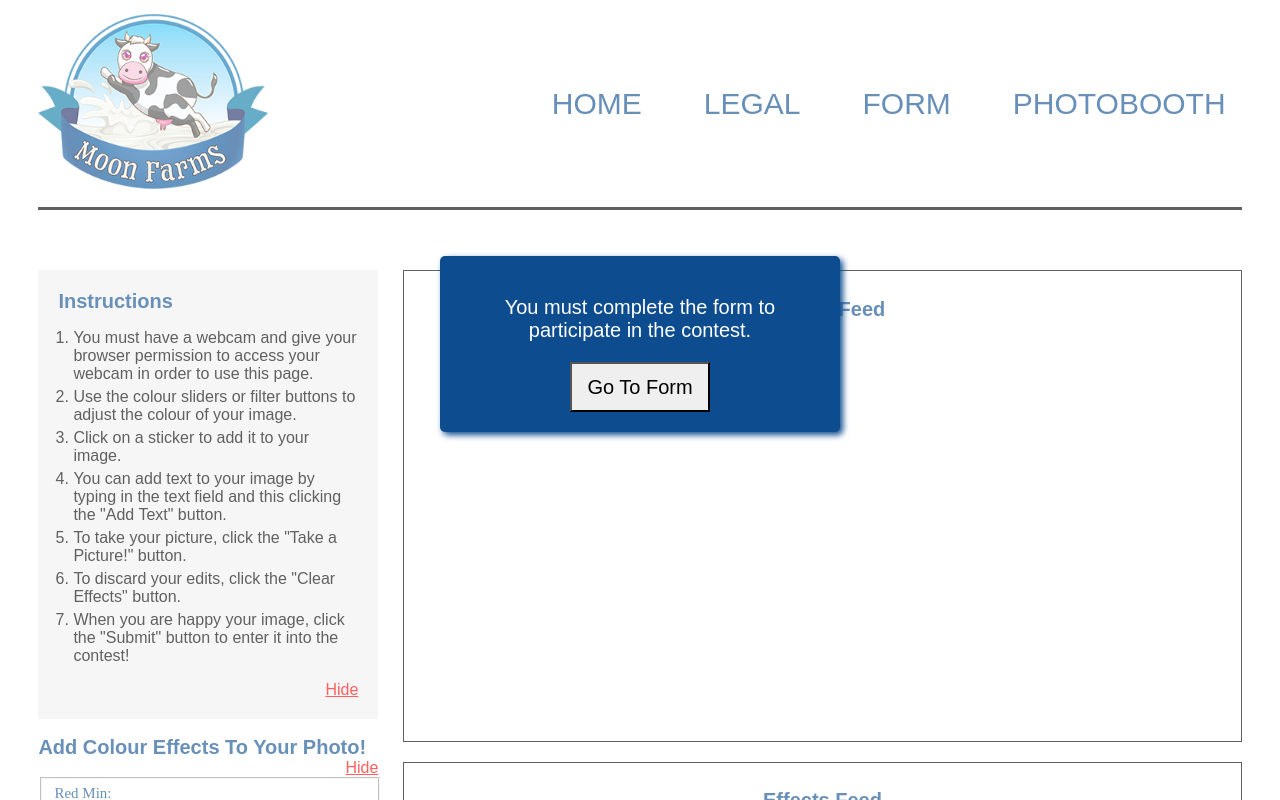
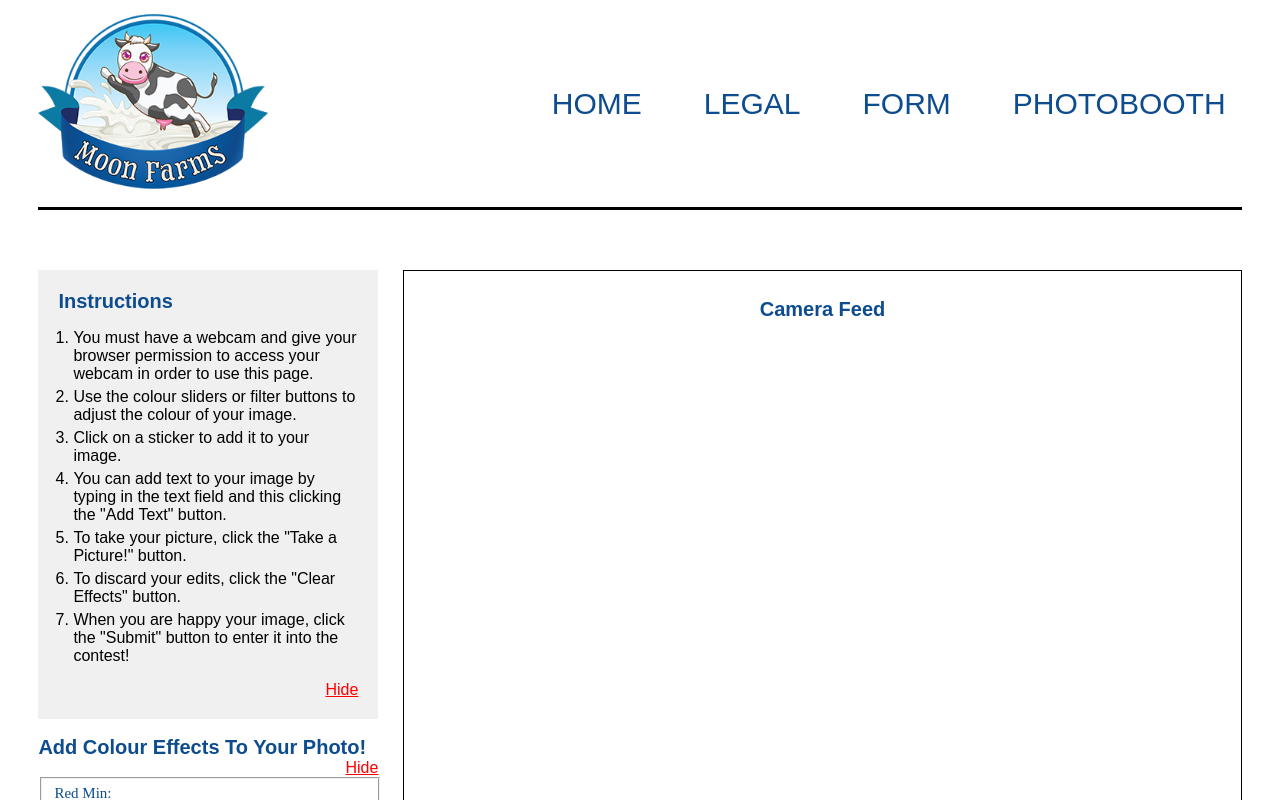
Before and after one commit to johnsonjoelle/milk-photobooth-v2, a React (Create React App) app: page /photobooth in a window 1280 px wide. Shown: the top 800 px of the page. Built offline with nearby package versions, Linux system fonts and the light colour scheme; a web font is replaced by a local one.

Commit message:
Got custom text working for Photobooth

```diff
--- a/src/App.css
+++ b/src/App.css
@@ -537,6 +537,9 @@ fieldset.customText {
   border: solid var(--colour-white) 2px;
   width: 775px;
 }
+#canvas {
+  border: solid 1px var(--colour-black);
+}
 /* Photo Buttons */
 .buttonHolder {
   display: flex;
--- /dev/null
+++ b/src/Feeds.js
@@ -0,0 +1,27 @@
+import React from 'react';
+import useCanvas from './useCanvas';
+
+function Canvas(props) {
+    const {draw, ...rest } = props;
+    // const {text, ...moreConfig} = options;
+    const canvasRef = useCanvas(draw);
+
+    return(
+        <section className="photoFeedSect">
+            <article id="feeds">
+                <div className="playerDiv">
+                    <h2 className="photoBoothTitle centerText">Camera Feed</h2>
+                    <video id="camera"className="player"></video>
+                </div>
+                <div className="playerDiv">
+                    <h2 className="photoBoothTitle centerText">Effects Feed</h2>
+                    <canvas id="canvas" className="photo"
+                    ref={canvasRef} {...rest}
+                    width="900px" height="600px"></canvas>
+                </div>
+            </article>
+        </section>
+    )
+}
+
+export default Canvas;
--- a/src/PhotoPage.js
+++ b/src/PhotoPage.js
@@ -1,4 +1,5 @@
 import React, { useState, useEffect } from 'react';
+import Feeds from './Feeds';
 import { useNavigate } from 'react-router-dom';
 import sticker1 from './img/sticker-1.png';
 import sticker2 from './img/sticker-2.png';
@@ -25,15 +26,44 @@ function PhotoPage(props){
     // Function to tell if user needs to go to the form page
     function registerCheck(){
         console.log(props.isRegistered);
-        if (props.isRegistered === true) {
-            console.log("User has completed the form");
-        } else {
-            document.getElementById('formCheck').style.display="block";
-        }
+        // if (props.isRegistered === true) {
+        //     console.log("User has completed the form");
+        // } else {
+        //     document.getElementById('formCheck').style.display="block";
+        // }
     }
     useEffect(() => {
         registerCheck();
     });
+
+    // Canvas
+    const draw = (ctx, frameCount, text_Pos) => {
+        ctx.clearRect(0, 0, ctx.canvas.width, ctx.canvas.height);
+        ctx.fillStyle ='#000000';
+        ctx.beginPath();
+        ctx.arc(50, 100, 20*Math.sin(frameCount*0.05)**2, 0, 2*Math.PI);
+        ctx.fill()
+        grabText(ctx, text_Pos);
+    }
+
+
+    // Custom Text
+    let text = new Text();
+    const [txtInput, setCustomTxt] = useState("");
+
+    // * Canvas Functions
+    // Text
+    function grabText(ctx, text_Pos) {
+        text.string = txtInput;
+        drawText(ctx, text_Pos);
+    }
+    function drawText(ctx, text_Pos) {
+        ctx.font = '28px dry-cowboy';
+        ctx.textAlign = 'center';
+        let txtX = text_Pos[0];
+        let txtY = text_Pos[1];
+        ctx.fillText(text.string, txtX, txtY);
+    }
 
     return (
         <main className="page-container">
@@ -80,14 +110,15 @@ function PhotoPage(props){
                                 <h2 className="photoBoothTitle">Effects Selection</h2>
                                 <div className="effectBtns">
                                     <input type="button" id="redEffect" value="red filter" />
+                                    {/* onClick={setRedFilter} */}
                                     <input type="button" id="splitEffect" value="split filter" />
                                     <input type="button" id="greenScreenEffect" value="green screen" />
                                 </div>
                             </fieldset>
                             <fieldset className="customText">
                                 <h2 className="photoBoothTitle">Add Text to Your Photo</h2>
-                                <input type="text" id="text-input" placeholder="Add text here" />
-                                <input type="button" id="txt-btn" value="Add Text"></input>
+                                <input type="text" id="text-input" placeholder="Add text here" onChange={(e) => setCustomTxt(e.target.value)} />
+                                <input type="button" id="txt-btn" value="Add Text" onClick={grabText} />
                             </fieldset>
                         </form>
                         <div className="stickerHolder">
@@ -103,18 +134,7 @@ function PhotoPage(props){
                     </article>
                 </section>
                 <div className="feedSection">
-                    <section className="photoFeedSect">
-                        <article id="feeds">
-                            <div className="playerDiv">
-                                <h2 className="photoBoothTitle centerText">Camera Feed</h2>
-                                <video className="player"></video>
-                            </div>
-                            <div className="playerDiv">
-                                <h2 className="photoBoothTitle centerText">Effects Feed</h2>
-                                <canvas className="photo"></canvas>
-                            </div>
-                        </article>
-                    </section>
+                    <Feeds draw={draw} />
                     <section className="buttonHolder">
                         <button id="camButton">Take a Picture!</button>
                         <button id="resetButton">Clear Effects</button>
@@ -127,12 +147,12 @@ function PhotoPage(props){
                         <div className="strip"></div>
                     </section>
                 </div>
-                <article className='modal' id="formCheck">
+                {/* <article className='modal' id="formCheck">
                     <div className='modalContent'>
                         <p>You must complete the form to participate in the contest.</p>
                         <input type="button" value="Go To Form" onClick={goToForm} />
                     </div>
-                </article>
+                </article> */}
             </div>
             {/* <audio className="snap" src="images/snap.mp3" hidden></audio> */}
         </main>
--- /dev/null
+++ b/src/useCanvas.js
@@ -0,0 +1,28 @@
+import { useRef, useEffect } from 'react';
+
+const useCanvas = (draw) => {
+    const canvasRef = useRef(null);
+
+    useEffect(()=>{
+        const canvas = canvasRef.current;
+        const ctx = canvas.getContext('2d');
+        let frameCount = 0;
+        let animationFrameId;// Default Variables
+        const textPos = [ctx.canvas.width/2, ctx.canvas.height*0.8];
+        let text_Pos = textPos;
+        const render = () => {
+            frameCount++;
+            draw(ctx, frameCount, text_Pos);
+            animationFrameId = window.requestAnimationFrame(render);
+        }
+        render();
+
+        return () => {
+            window.cancelAnimationFrame(animationFrameId);
+        }
+    }, [draw]);
+
+    return canvasRef;
+}
+
+export default useCanvas;
```
